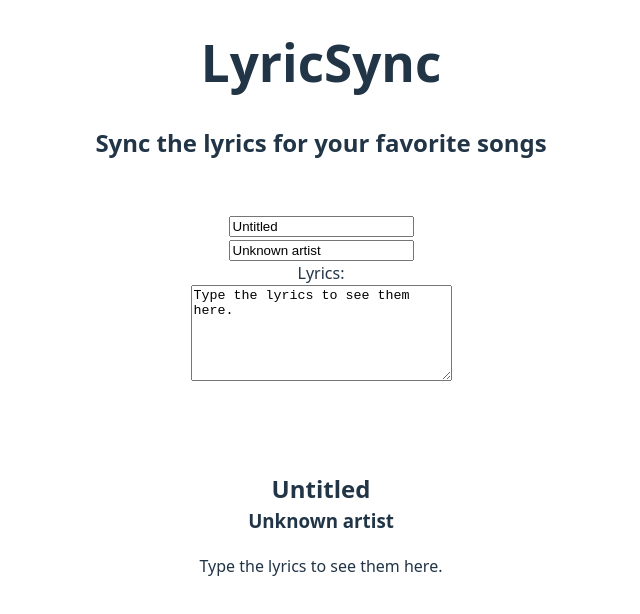
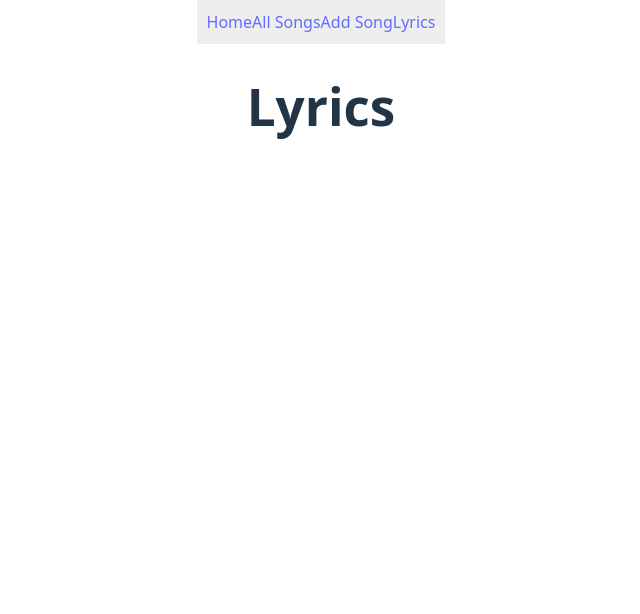
Before and after one commit to christianpjimenez/lyric-sync, a React (Vite) app: page /lyrics in a window 1280 px wide. Shown: the top 614 px of the page, without its empty margins (319-959 px from the left). Built offline with nearby package versions, Linux system fonts and the light colour scheme.

Commit message:
menu added and fixes for API script

```diff
--- a/package.json
+++ b/package.json
@@ -12,7 +12,8 @@
   "dependencies": {
     "axios": "^1.9.0",
     "react": "^19.0.0",
-    "react-dom": "^19.0.0"
+    "react-dom": "^19.0.0",
+    "react-router-dom": "^7.5.3"
   },
   "devDependencies": {
     "@eslint/js": "^9.21.0",
--- a/src/App.jsx
+++ b/src/App.jsx
@@ -1,8 +1,10 @@
 import { useState } from 'react'
+import { BrowserRouter as Router, Routes, Route, Link } from 'react-router-dom';
 import './App.css'
 import Header from './Header.jsx'
 import LyricInput from './LyricInput.jsx';
 import LyricDisplay from './LyricDisplay.jsx';
+import SongList from './SongList.jsx';
 
 function App() {
 
@@ -13,14 +15,23 @@ function App() {
   });
 
   return (
-    <>
-      <Header />
+    <Router>
 
-      <LyricInput song={song} setSong={setSong} />
+      <nav style={{ padding: "10px", background: "#eee" }}>
+        <Link to="/">Home</Link>
+        <Link to="/songs">All Songs</Link>
+        <Link to="/add">Add Song</Link>
+        <Link to="/lyrics">Lyrics</Link>
+      </nav>
 
-      <LyricDisplay song={song} />
+      <Routes>
+        <Route path="/" element={<Header />} />
+        <Route path="/songs" element={<SongList />} />
+        <Route path="/add" element={<><LyricInput song={song} setSong={setSong} /> < LyricDisplay song={song} /></>} />
+        <Route path="/lyrics" element={<h1>Lyrics</h1>} />
+      </Routes>
 
-    </>
+    </Router>
   )
 }
 
--- a/src/SongList.jsx
+++ b/src/SongList.jsx
@@ -1,7 +1,7 @@
 import { useEffect, useState} from "react";
 import {fetchSongs} from "./api/lyrics";
 
-function songList() {
+function SongList() {
     const [songs, setSongs] = useState([]);
     const [loading, setLoading] = useState(true);
 
@@ -9,7 +9,7 @@ function songList() {
         const loadSongs = async () => {
             try {
                 const response = await fetchSongs();
-                setSongs(response.data.songs);
+                setSongs(response);
             } catch (error) {
                 console.error("Error fetching songs:", error);
             } finally {
@@ -35,4 +35,4 @@ function songList() {
     );
 }
 
-export default songList;
+export default SongList;
--- a/src/api/lyrics.js
+++ b/src/api/lyrics.js
@@ -1,6 +1,6 @@
 import axios from 'axios';
 
-const API_URL = process.env.REACT_APP_API_URL;
+const API_URL = import.meta.VITE_API_URL;
 
 // Fetch all songs
 export const fetchSongs = () => {return axios.get(`${API_URL}/songs`);};
```
Also changed, not shown: 1 other file (tests, documents, lock files or other folders).
